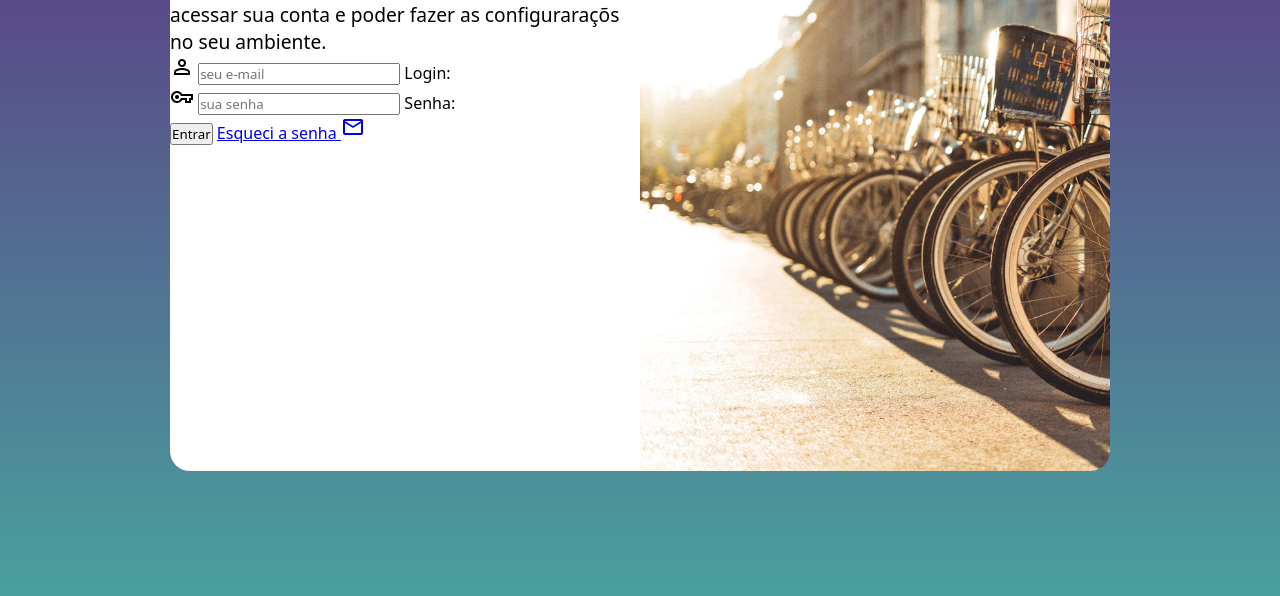
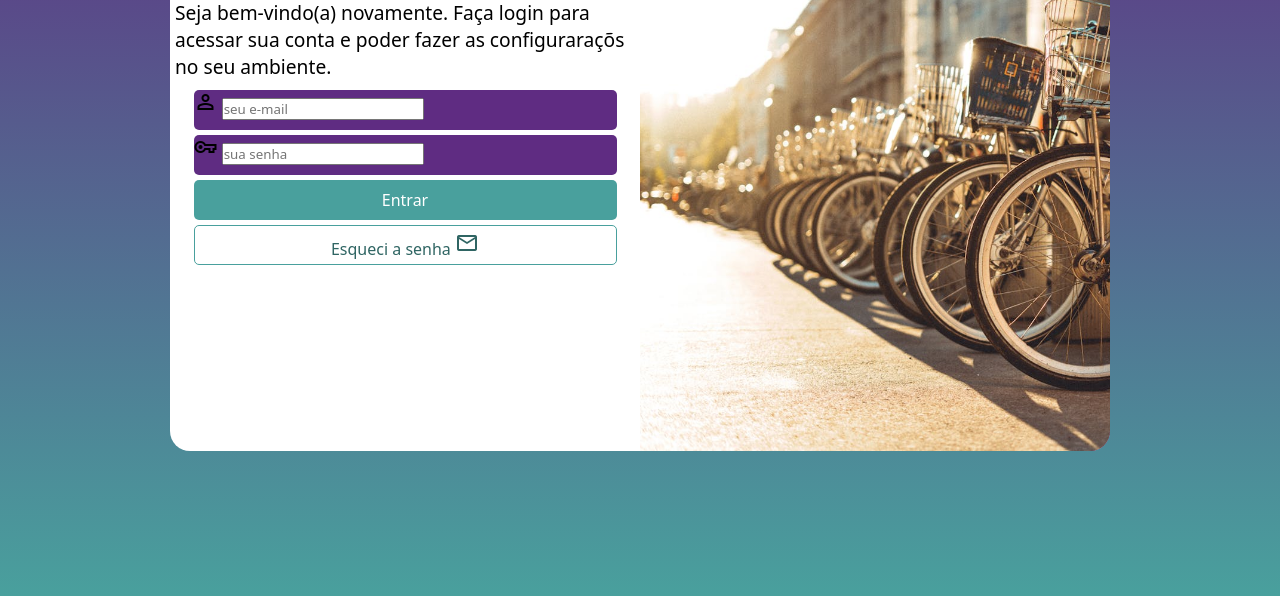
Before and after one commit to VitorAle01/projeto-login, a plain HTML site: page index.html in a window 1280 px wide. Shown: the part 204-800 px from the top of the page. Drawn offline with nearby package versions, Linux system fonts and the light colour scheme.

Commit message:
Formatação do formulario

```diff
--- a/estilos/style.css
+++ b/estilos/style.css
@@ -36,7 +36,7 @@ section#login{
     transform: translate(-50%, -50%); /*Metade para cima e metade para esquerda*/
     background-color: white;
 
-    height: 550px;
+    height: 510px;
     width: 250px;
     border-radius: 20px;
     overflow: hidden;
@@ -67,4 +67,62 @@ div#formulario > h1{
 
 div#formulario > p{
     font-size: 0.8em;
+    padding: 5px;
 }
+
+form > div.campo{
+    display: block;
+    background-color: #5f2c82;
+    width: 90%;
+    height: 40px;
+    margin: 5px 0px;
+    border-radius: 5px;
+    margin-left: 5%;
+
+}
+
+div.campo label{
+    display: none;
+}
+
+form > input[type=submit] {
+    display: block;
+    font-size: 1em;
+    width: 90%;
+    height: 40px;
+    background-color: #49a09d;
+    color: white;
+    border-radius: 5px;
+    border: none;
+    margin-left: 5%;
+    cursor: pointer;
+}
+
+form > input[type=submit]:hover{
+    background-color: #2f6563;
+}
+
+
+form > a.botao{
+    display: block;
+    text-align: center;
+    font-size: 1em;
+    margin-top: 5px;
+    width: 90%;
+    height: 40px;
+    padding-top: 5px;
+    border-radius: 5px;
+    border: 1px solid #49a09d;
+    background-color: white;
+    color:  #2f6563;
+    text-decoration: none;
+    margin-left: 5%;
+
+}
+
+
+form > a.botao:hover{
+    text-decoration:underline;
+    background-color: #61d0cc;
+
+}
--- a/index.html
+++ b/index.html
@@ -20,18 +20,18 @@
                 <h1>Login</h1>
                 <p>Seja bem-vindo(a) novamente. Faça login para acessar sua conta e poder fazer as configuraraçõs no seu ambiente. </p>
                 <form action="login.php" method="post" autocomplete="on">
-                    <div class="login">
+                    <div class="campo">
                         <span class="material-symbols-outlined">person</span>
                         <input type="email" name="login" id="Ilogin" placeholder="seu e-mail" autocomplete="email" required maxlength="30">
-                        <label for="Ilogin">Login:</label>
+                        <label for="Ilogin">Login</label>
                     </div>
-                    <div class="senha">
+                    <div class="campo">
                         <span class="material-symbols-outlined">vpn_key</span>
                         <input type="password" name="senha" id="Isenha" placeholder="sua senha" autocomplete="current-password" required minlength="8" maxlength="20">
-                        <label for="Isenha">Senha:</label>
+                        <label for="Isenha">Senha</label>
                     </div>
                     <input type="submit" value="Entrar">
-                    <a href="esqueci.html">Esqueci a senha
+                    <a href="esqueci.html"  class="botao">Esqueci a senha
                         <span class="material-symbols-outlined">mail</span>
                     </a>
                 </form>
```
